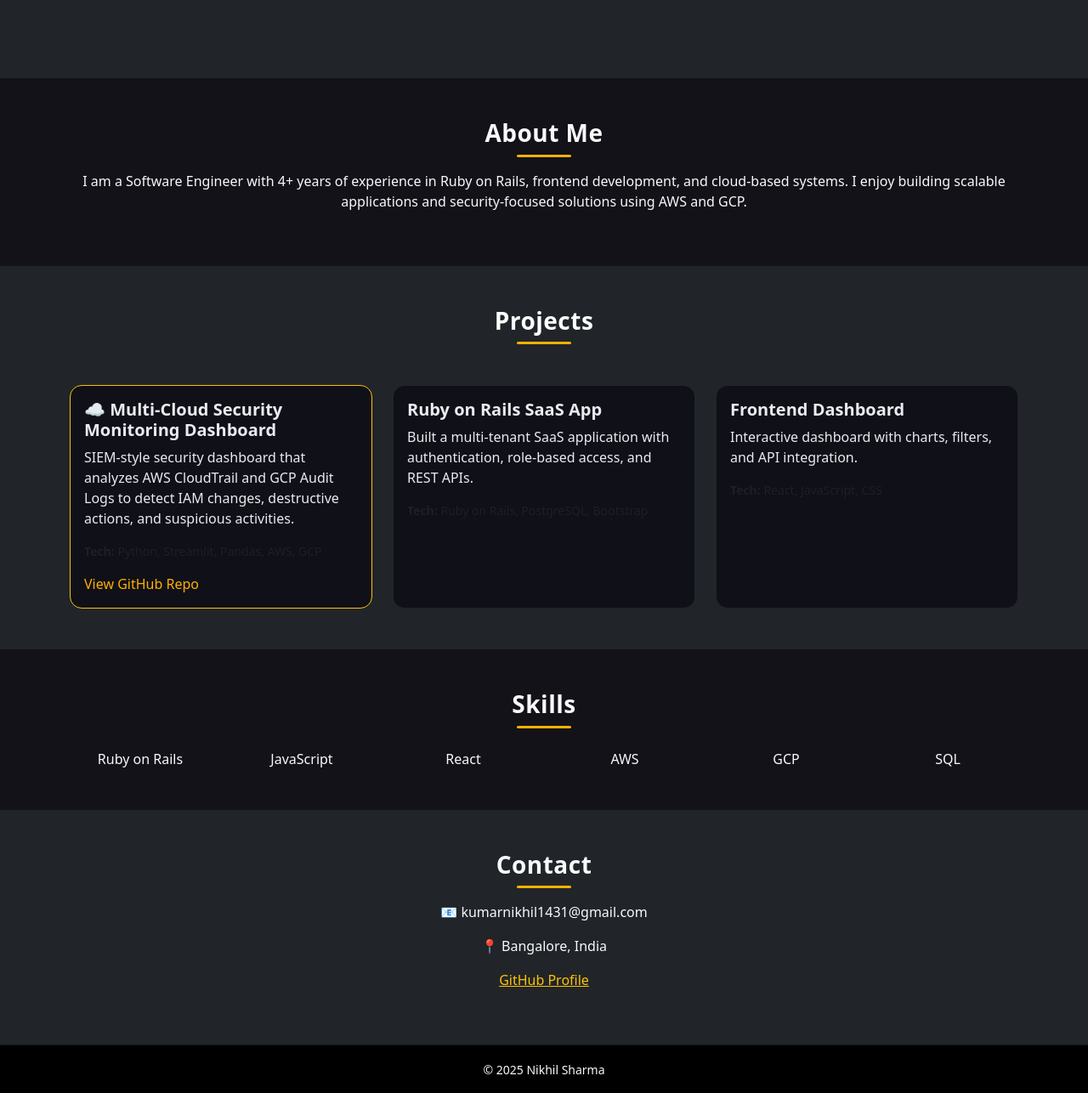
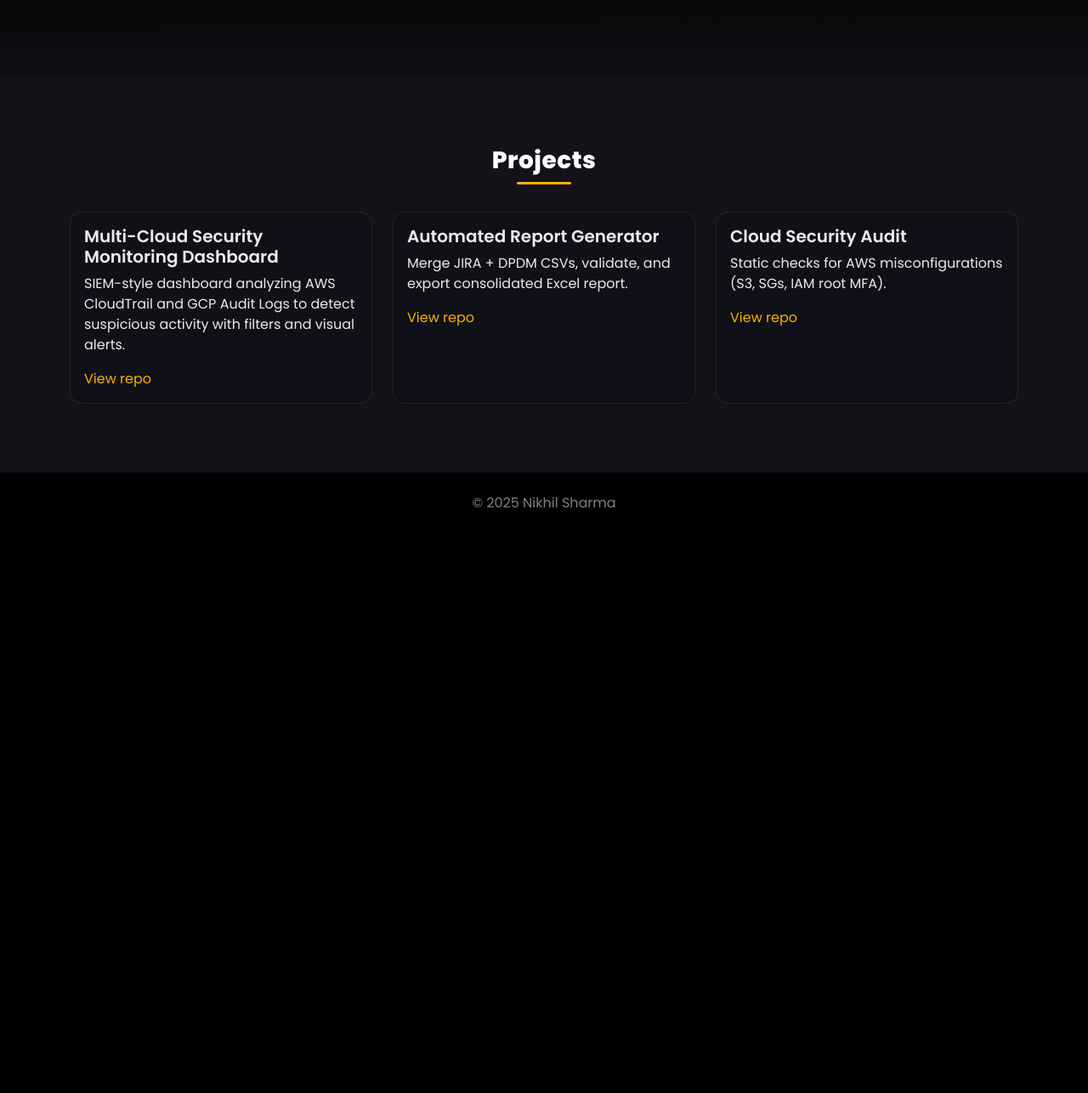
Before and after one commit to Nikhil-Sharma1765/Nikhil-Sharma1765.github.io, a plain HTML site: page index.html in a window 1280 px wide. Shown: the part 708-1994 px from the top of the page at 85% size. After the commit the page ends 1336 px from the top, so only its background shows below. Drawn offline with nearby package versions, Linux system fonts and the light colour scheme.

Commit message:
Added Multi-Cloud Security Monitoring Dashboard project

```diff
--- a/index.html
+++ b/index.html
@@ -1,36 +1,36 @@
-<!DOCTYPE html>
+<!doctype html>
 <html lang="en">
 <head>
-  <meta charset="UTF-8" />
-  <meta name="viewport" content="width=device-width, initial-scale=1.0" />
-  <title>Nikhil Sharma | Software Engineer</title>
+  <meta charset="utf-8" />
+  <meta name="viewport" content="width=device-width, initial-scale=1" />
+  <title>Nikhil Sharma — Portfolio</title>
+
+  <!-- Google Font -->
+  <link href="https://fonts.googleapis.com/css2?family=Poppins:wght@300;400;600;800&display=swap" rel="stylesheet">
+  <link href="https://fonts.googleapis.com/css2?family=Montserrat:wght@400;600;800&display=swap" rel="stylesheet">
+  <link href="https://fonts.googleapis.com/css2?family=Pacifico&display=swap" rel="stylesheet">
+  <link href="https://fonts.googleapis.com/css2?family=Playfair+Display:wght@600;700&display=swap" rel="stylesheet">
+  <link href="https://fonts.googleapis.com/css2?family=Montserrat:wght@700;900&family=Oswald:wght@700&family=Bebas+Neue&display=swap" rel="stylesheet">
 
   <!-- Bootstrap -->
-  <link
-    href="https://cdn.jsdelivr.net/npm/bootstrap@5.3.2/dist/css/bootstrap.min.css"
-    rel="stylesheet"
-  />
+  <link href="https://cdn.jsdelivr.net/npm/bootstrap@5.3.3/dist/css/bootstrap.min.css" rel="stylesheet">
+  <!-- Bootstrap Icons -->
+  <link href="https://cdn.jsdelivr.net/npm/bootstrap-icons@1.11.3/font/bootstrap-icons.css" rel="stylesheet">
 
-  <!-- Custom CSS -->
+  <!-- Your CSS -->
   <link rel="stylesheet" href="style.css" />
 </head>
-
-<body class="bg-dark text-light">
+<body>
 
 <!-- NAVBAR -->
-  <nav class="navbar navbar-expand-lg navbar-dark bg-black fixed-top">
+<nav class="navbar navbar-expand-lg navbar-dark bg-black fixed-top border-bottom border-warning-subtle">
   <div class="container">
-      <a class="navbar-brand fw-bold" href="#">Nikhil Sharma</a>
-      <button
-        class="navbar-toggler"
-        type="button"
-        data-bs-toggle="collapse"
-        data-bs-target="#navbarNav"
-      >
+    <a class="navbar-brand fw-bold" href="#">Nikhil Sharma<span class="text-accent">.</span></a>
+    <button class="navbar-toggler" type="button" data-bs-toggle="collapse" data-bs-target="#nav"
+            aria-controls="nav" aria-expanded="false" aria-label="Toggle navigation">
       <span class="navbar-toggler-icon"></span>
     </button>
-
-      <div class="collapse navbar-collapse" id="navbarNav">
+    <div id="nav" class="collapse navbar-collapse">
       <ul class="navbar-nav ms-auto">
         <li class="nav-item"><a class="nav-link" href="#about">About</a></li>
         <li class="nav-item"><a class="nav-link" href="#projects">Projects</a></li>
@@ -42,92 +42,75 @@
 </nav>
 
 <!-- HERO -->
-  <section class="vh-100 d-flex align-items-center text-center">
-    <div class="container">
-      <img src="profile.png" class="rounded-circle mb-3" width="140" alt="Profile" />
-      <h1 class="fw-bold">Hi, I'm Nikhil Sharma 👋</h1>
-      <p class="lead mt-2">
-        Software Engineer • Ruby on Rails • Cloud & Security Enthusiast
+<header class="hero d-flex align-items-center">
+  <div class="container position-relative">
+    <h1 class="hero-bg-text">PORTFOLIO</h1>
+
+    <div class="row align-items-center g-4">
+      <div class="col-lg-6 order-2 order-lg-1">
+        <h2 class="hero-name display-5 fw-bold text-white mb-2">Nikhil Sharma</h2>
+        <p class="lead text-muted mb-3">Senior Software Engineer</p>
+
+        <p class="hero-typing h4">
+          <span class="text-accent" id="typewriter"></span>
+          <span class="cursor">|</span>
         </p>
-      <a href="#projects" class="btn btn-warning mt-3">View My Work</a>
+
+        <div class="mt-4 d-flex gap-2 flex-wrap">
+          <a href="#about" class="btn btn-outline-light">About</a>
+          <a href="#skills" class="btn btn-outline-light">Skills</a>
+          <a href="#projects" class="btn btn-outline-light">View Work</a>
+          <a href="#contact" class="btn btn-accent">Contact</a>
         </div>
-  </section>
+      </div>
 
-  <!-- ABOUT -->
-  <section id="about" class="section bg-dark-2 py-5">
-    <div class="container">
-      <h3 class="section-title text-center">About Me</h3>
-      <p class="text-center mt-3">
-        I am a Software Engineer with 4+ years of experience in Ruby on Rails,
-        frontend development, and cloud-based systems. I enjoy building scalable
-        applications and security-focused solutions using AWS and GCP.
-      </p>
+      <div class="col-lg-6 order-1 order-lg-2 text-center">
+        <div class="photo-wrap mx-auto">
+          <img src="profile.png" alt="Nikhil Sharma" class="img-fluid hero-photo" />
         </div>
-  </section>
+      </div>
+    </div>
+  </div>
+  <div class="divider-angle"></div>
+</header>
 
 <!-- PROJECTS -->
-  <section id="projects" class="section bg-dark py-5">
+<section id="projects" class="section bg-dark-2">
   <div class="container">
     <h3 class="section-title text-center text-white">Projects</h3>
+    <div class="row g-4 mt-2">
 
-      <div class="row g-4 mt-4">
-
-        <!-- MULTI-CLOUD PROJECT -->
+      <!-- NEW PROJECT ADDED -->
       <div class="col-md-6 col-lg-4">
-          <article class="card project-card h-100 border-warning">
+        <article class="card project-card h-100">
           <div class="card-body">
-              <h5 class="card-title">
-                ☁️ Multi-Cloud Security Monitoring Dashboard
-              </h5>
-
+            <h5 class="card-title">Multi-Cloud Security Monitoring Dashboard</h5>
             <p class="card-text">
-                SIEM-style security dashboard that analyzes AWS CloudTrail
-                and GCP Audit Logs to detect IAM changes, destructive actions,
-                and suspicious activities.
+              SIEM-style dashboard analyzing AWS CloudTrail and GCP Audit Logs to detect
+              suspicious activity with filters and visual alerts.
             </p>
-
-              <p class="small text-muted">
-                <strong>Tech:</strong> Python, Streamlit, Pandas, AWS, GCP
-              </p>
-
-              <a
-                href="https://github.com/Nikhil-Sharma1765/multi-cloud-security-monitor"
-                target="_blank"
-                class="stretched-link"
-              >
-                View GitHub Repo
-              </a>
+            <a href="https://github.com/Nikhil-Sharma1765/multi-cloud-security-monitor"
+               target="_blank" class="stretched-link">View repo</a>
           </div>
         </article>
       </div>
 
-        <!-- SAMPLE PROJECT 1 -->
       <div class="col-md-6 col-lg-4">
         <article class="card project-card h-100">
           <div class="card-body">
-              <h5 class="card-title">Ruby on Rails SaaS App</h5>
-              <p class="card-text">
-                Built a multi-tenant SaaS application with authentication,
-                role-based access, and REST APIs.
-              </p>
-              <p class="small text-muted">
-                <strong>Tech:</strong> Ruby on Rails, PostgreSQL, Bootstrap
-              </p>
+            <h5 class="card-title">Automated Report Generator</h5>
+            <p class="card-text">Merge JIRA + DPDM CSVs, validate, and export consolidated Excel report.</p>
+            <a href="https://github.com/Nikhil-Sharma1765/automated-report-generator" target="_blank" class="stretched-link">View repo</a>
           </div>
         </article>
       </div>
 
-        <!-- SAMPLE PROJECT 2 -->
       <div class="col-md-6 col-lg-4">
         <article class="card project-card h-100">
           <div class="card-body">
-              <h5 class="card-title">Frontend Dashboard</h5>
-              <p class="card-text">
-                Interactive dashboard with charts, filters, and API integration.
-              </p>
-              <p class="small text-muted">
-                <strong>Tech:</strong> React, JavaScript, CSS
-              </p>
+            <h5 class="card-title">Cloud Security Audit</h5>
+            <p class="card-text">Static checks for AWS misconfigurations (S3, SGs, IAM root MFA).</p>
+            <a href="https://github.com/Nikhil-Sharma1765/cloud-security-audit" target="_blank" class="stretched-link">View repo</a>
           </div>
         </article>
       </div>
@@ -136,46 +119,12 @@
   </div>
 </section>
 
-  <!-- SKILLS -->
-  <section id="skills" class="section bg-dark-2 py-5">
-    <div class="container">
-      <h3 class="section-title text-center">Skills</h3>
-      <div class="row text-center mt-4">
-        <div class="col">Ruby on Rails</div>
-        <div class="col">JavaScript</div>
-        <div class="col">React</div>
-        <div class="col">AWS</div>
-        <div class="col">GCP</div>
-        <div class="col">SQL</div>
-      </div>
-    </div>
-  </section>
-
-  <!-- CONTACT -->
-  <section id="contact" class="section bg-dark py-5">
-    <div class="container text-center">
-      <h3 class="section-title">Contact</h3>
-      <p class="mt-3">📧 kumarnikhil1431@gmail.com</p>
-      <p>📍 Bangalore, India</p>
-      <p>
-        <a
-          href="https://github.com/Nikhil-Sharma1765"
-          target="_blank"
-          class="text-warning"
-        >
-          GitHub Profile
-        </a>
-      </p>
-    </div>
-  </section>
-
 <!-- FOOTER -->
-  <footer class="text-center py-3 bg-black">
-    <small>© 2025 Nikhil Sharma</small>
+<footer class="py-4 bg-black text-center text-white-50">
+  © <span id="year"></span> Nikhil Sharma
 </footer>
 
-  <!-- Bootstrap JS -->
-  <script src="https://cdn.jsdelivr.net/npm/bootstrap@5.3.2/dist/js/bootstrap.bundle.min.js"></script>
+<script src="https://cdn.jsdelivr.net/npm/bothings and remove the projects which are not working or not requiredotstrap@5.3.3/dist/js/bootstrap.bundle.min.js"></script>
 <script src="script.js"></script>
 </body>
 </html>
```
Lines whose indentation alone changed are shown as unchanged.
